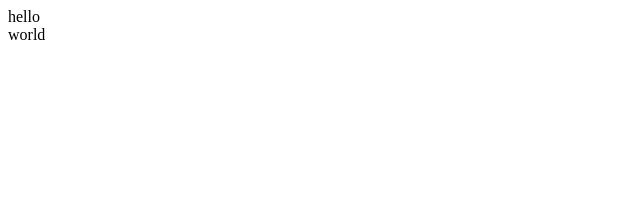
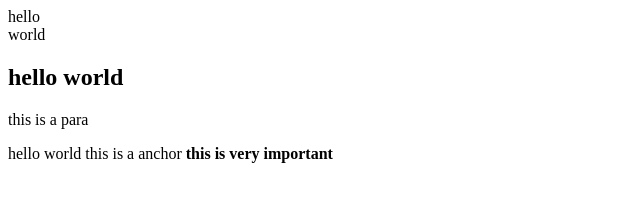
Before and after one commit to abhinav7-stack/HTML-CSE-11, a plain HTML site: page blockline.html in a window 1280 px wide. Shown: the whole page, without its empty margins (0-640 px from the left). Drawn offline with Linux system fonts and the light colour scheme.

Commit message:
blockinline

```diff
--- a/blockline.html
+++ b/blockline.html
@@ -6,7 +6,18 @@
     <title>Document</title>
 </head>
 <body>
+    <!-- Block elements -->
     <div>hello</div>
     <div>world</div>
+    <article>
+        <h2> hello world </h2>
+    </article>
+    <p>this is a para</p>
+
+    <!-- inline elements -->
+     <span> hello</span>
+     <span>world</span>
+     <a>this is a anchor</a>
+     <strong> this is very important</strong>
 </body>
 </html>
```
